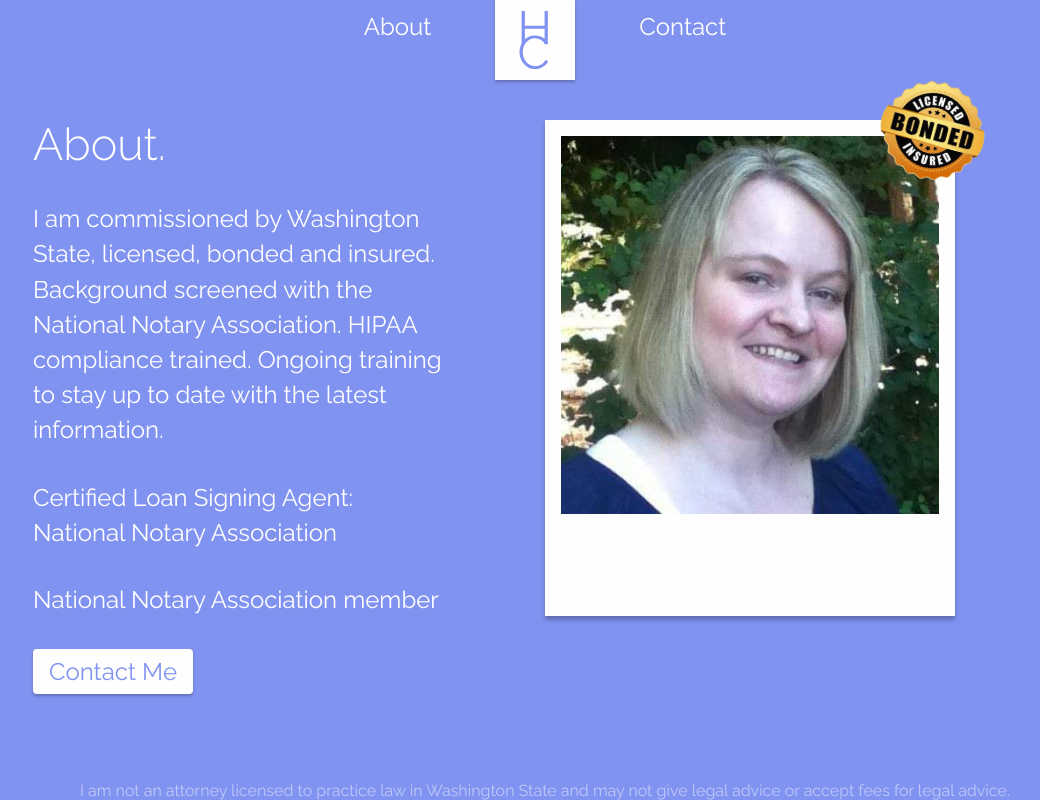
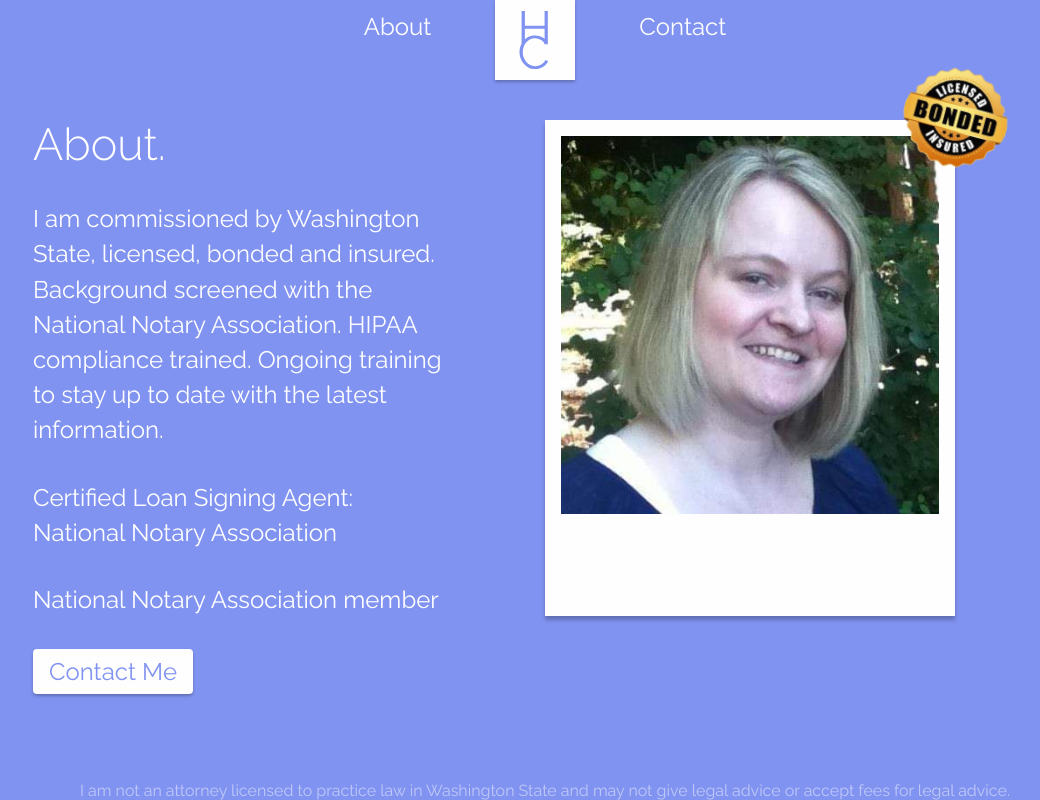
Before and after one commit to o2dependent/hcnotary, a Gatsby site: page /about in a window 1280 px wide. Shown: the whole page, without its empty margins (95-1135 px from the left). Built offline with nearby package versions, Linux system fonts and the light colour scheme; Gatsby itself is replaced by a stand-in of ours.

Commit message:
LBI sticker added

```diff
--- a/src/components/polaroid.js
+++ b/src/components/polaroid.js
@@ -20,6 +20,7 @@ export default function Polaroid({ fluid, fixed, title, color, about }) {
 
 const Frame = styled(motion.div)`
 	width: ${props => (props.title ? '100%' : '80%')};
+	position: relative;
 	height: fit-content;
 	padding: 2vmin;
 	padding-bottom: ${props => (props.title ? '10%' : '20%')};
@@ -34,7 +35,7 @@ const TopRight = styled.div`
 	position: absolute;
 	top: 0;
 	right: 0;
-	transform: translate(-50%, -40%) rotate(15deg);
+	transform: translate(50%, -50%) rotate(15deg);
 `
 
 const Title = styled.p`
```
